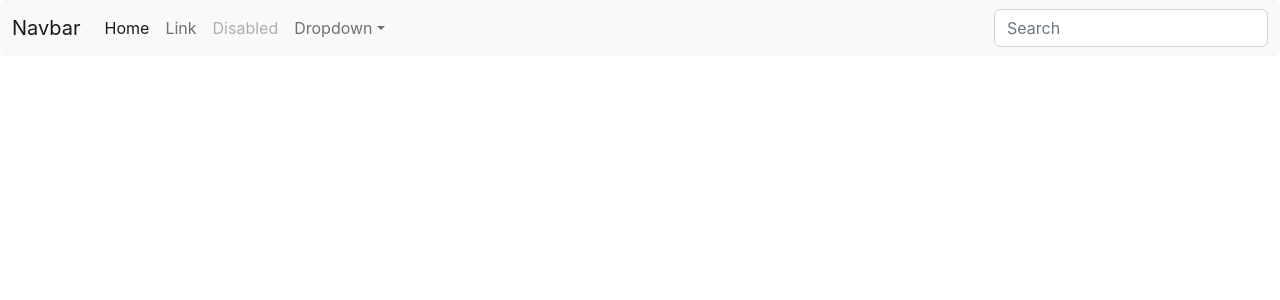
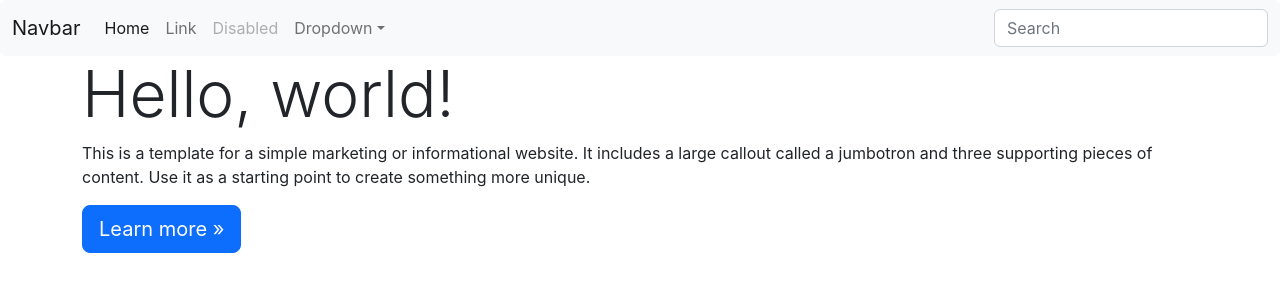
Before and after one commit to DaniellaMolina/Proyecto-E-commerce-React, a React (Create React App) app: page / in a window 1280 px wide. Shown: the top 300 px of the page. Built offline with nearby package versions, Linux system fonts and the light colour scheme.

Commit message:
Desafio 1: Navbar

```diff
--- a/src/componentes/Encabezado.js
+++ b/src/componentes/Encabezado.js
@@ -1,12 +1,12 @@
 const Encabezado = () => {
 
-    <div className="jumbotron">
+    return (<div className="jumbotron">
         <div className="container">
           <h1 className="display-3">Hello, world!</h1>
           <p>This is a template for a simple marketing or informational website. It includes a large callout called a jumbotron and three supporting pieces of content. Use it as a starting point to create something more unique.</p>
           <p><a className="btn btn-primary btn-lg" href="#" role="button">Learn more »</a></p>
         </div>
-      </div>
+      </div>);
 }
 
 export default Encabezado;
--- a/src/componentes/Navbar.js
+++ b/src/componentes/Navbar.js
@@ -1,3 +1,4 @@
+import Encabezado from "./Encabezado"
 const Navbar = () => {
 
     return (
```
Also changed, not shown: 1 other file (tests, documents, lock files or other folders).
